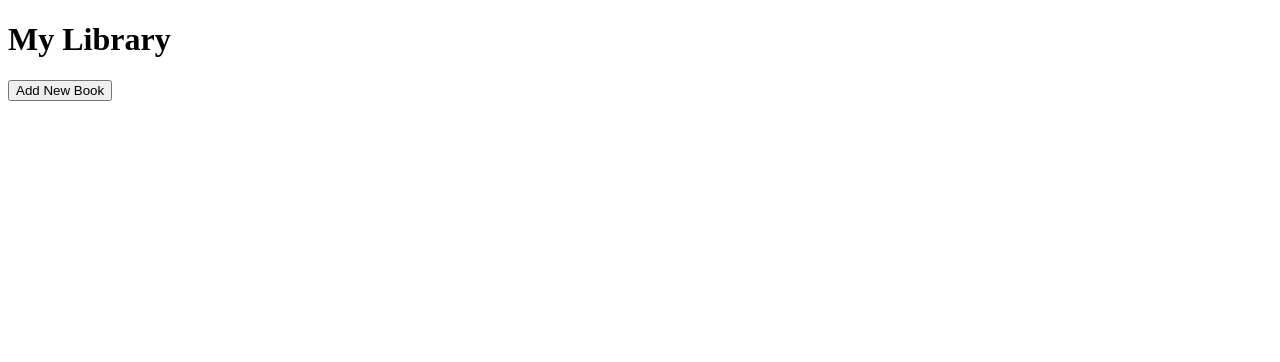
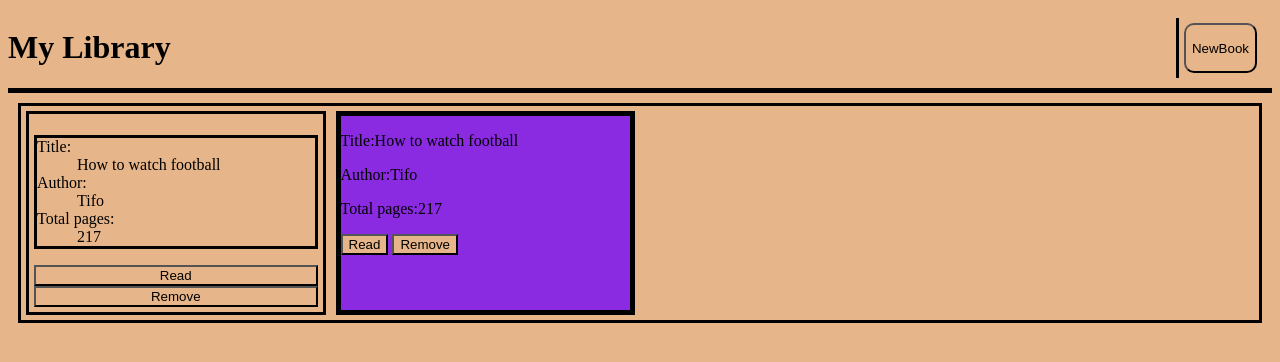
Before and after one commit to 0-MJ/Library, a plain HTML site: page Index.html in a window 1280 px wide. Drawn offline with Linux system fonts and the light colour scheme.

Commit message:
added css n wrote a  rough pseudo code for js

```diff
--- a/Index.html
+++ b/Index.html
@@ -11,10 +11,10 @@
 <body>
     <header>
        <h1>My Library</h1>
+       <nav>
+        <button id="newBook">NewBook</button>
+       </nav>
     </header>
-<nav>
-    <button id="newBook">Add New Book</button>
-</nav>
 <main>
   <section>
     <form id ="bookForm">
@@ -23,6 +23,27 @@
 
   </section>
   <section id ="book-library">
+    <div class="booksGrid">
+        <div class="bookTemp">
+        <dl>
+            <dt>Title:</dt>
+            <dd> How to watch football</dd>
+            <dt>Author:</dt>
+            <dd>Tifo</dd>
+            <dt>Total pages:</dt>
+            <dd>217</dd>
+        </dl>
+        <button id="read">Read</button>
+        <button id="remove">Remove</button>
+    </div>
+        <div class="bookTemp2">
+            <p>Title:How to watch football</p>
+            <p>Author:Tifo</p>
+            <p>Total pages:217</p>
+            <button id="read">Read</button>
+            <button id="remove">Remove</button>
+        </div>
+    </div>
 
   </section>
 
--- a/script.js
+++ b/script.js
@@ -0,0 +1,19 @@
+//Simple Array to store all the book objects//
+let myLibrary = [];
+//Book Constructor which creates book objects//
+function Book() {
+    // the constructor...
+  }
+//Function to add book to the library//
+function addBookToLibrary() {
+
+  }
+
+//A function to Loop through the myLibrary array and displays each book on the page.//
+
+//New Book button that brings up a form for users to input the details for the newbook//
+
+
+//A button to remove the book from the library on each book.//
+
+//A button to change  read status on each book's Display//
--- a/styles.css
+++ b/styles.css
@@ -0,0 +1,65 @@
+*{
+    background-color: rgb(231, 181, 138);
+}
+
+header{
+    display: flex;
+    flex-direction: row;
+    justify-content: space-between;
+    border-bottom: 5px solid black;
+}
+
+nav{
+
+  margin: 10px;
+  border-left: 3px solid black;
+}
+
+#newBook{
+    margin: 5px;
+    height: 50px;
+    border-radius: 10px;
+}
+#newBook:hover {
+    background-color: rgb(231, 181, 138);
+}
+
+#newBook:active{
+    background-color: rgb(213, 128, 53);;
+    box-shadow: 0 5px #666;
+    transform: translateY(4px);
+}
+
+.booksGrid{
+    display: grid;
+    grid-template-columns: repeat(auto-fill, minmax(300px, 1fr));
+    gap: var(--spacing-xl);
+    margin: 10px;
+    border: 3px solid black;
+}
+
+.bookTemp{
+    margin: 5px;
+    border: 3px solid black;
+    display: flex;
+    flex-direction: column;
+    padding: 5px;
+
+}
+
+dl{
+
+    border: 3px solid black;
+}
+
+
+
+
+.bookTemp2{
+    margin: 5px;
+    border: 5px solid black;
+    background-color: blueviolet;
+}
+.bookTemp2>p{
+    background-color: blueviolet;
+}
```
